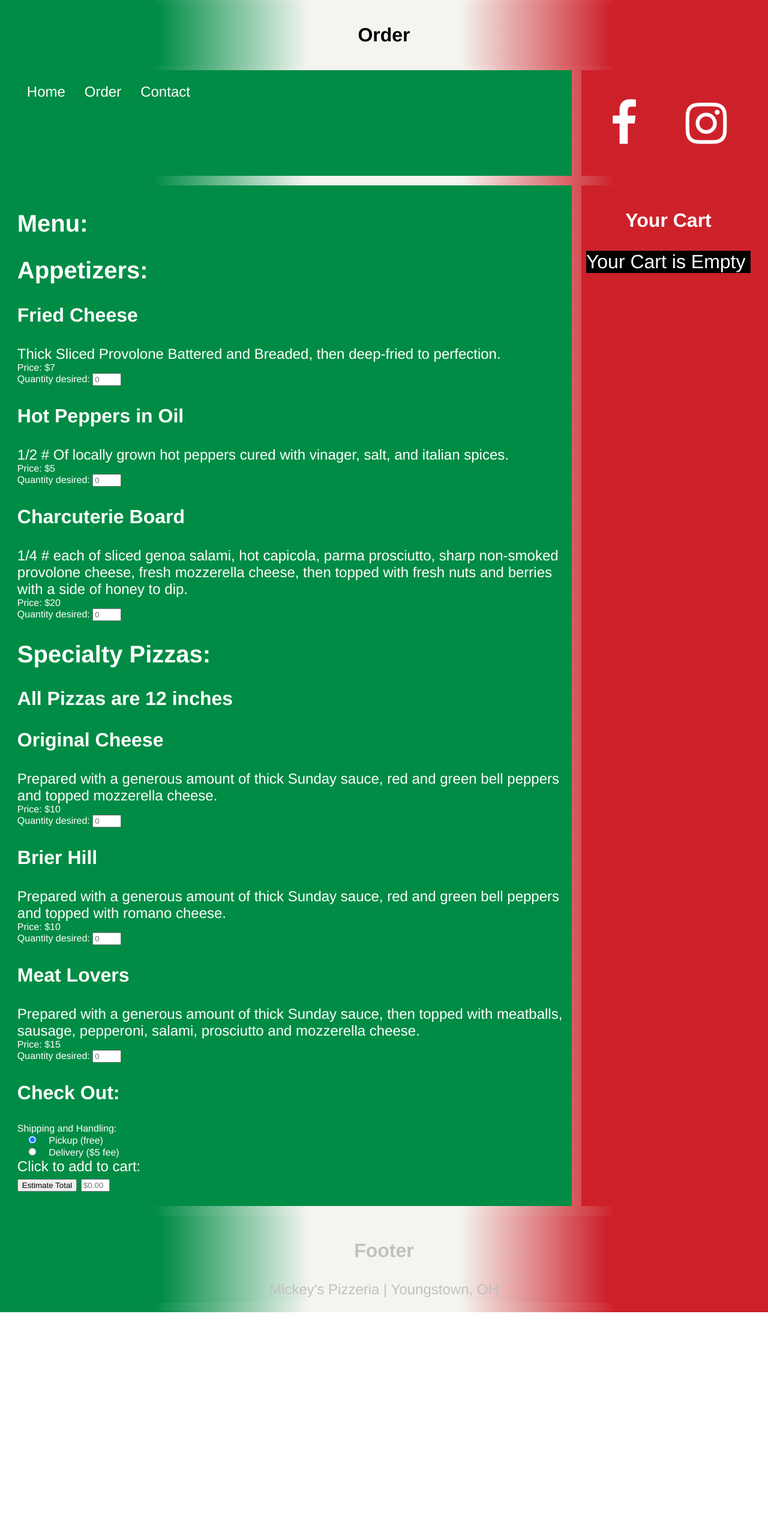
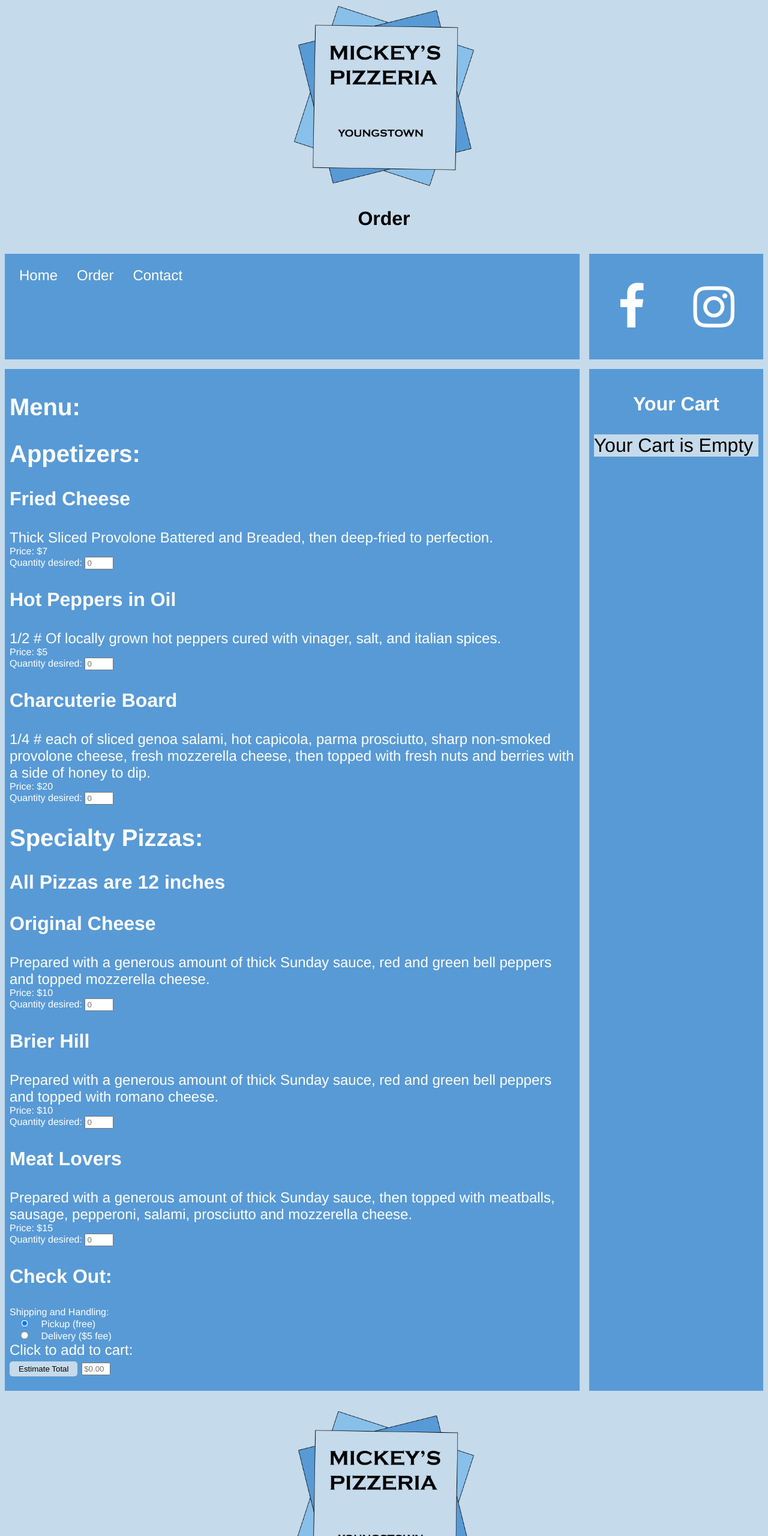
Before and after one commit to mphillips01/pizza-app, a plain HTML site: page order.html in a window 1280 px wide. Shown: the top 2560 px of the page at 60% size. Before the commit the page ends 2187 px from the top, so only its background shows below. Drawn offline with Linux system fonts and the light colour scheme.

Commit message:
css changes

```diff
--- a/order.html
+++ b/order.html
@@ -31,6 +31,7 @@
   <body>
     <div class="wrapper">
       <section class="masthead">
+      <img src="logo.png" />
           <h3>Order</h3>
         </section>
         <section class="navbar">
@@ -206,8 +207,7 @@
         <div id="results"></div>
       </section>
       <section class="footer">
-        <h3>Footer</h3>
-        <p>Mickey's Pizzeria | Youngstown, OH</p>
+        <img src="logo.png" />
       </section>
     </div>
   <script src="script.js"></script>
--- a/style.css
+++ b/style.css
@@ -31,18 +31,7 @@ p {
   font-size: 1.5em;
 }
 body {
-  background-image: linear-gradient(
-    to right,
-    #008c45,
-    #008c45,
-    #f4f5f0,
-    #f4f5f0,
-    #cd212a,
-    #cd212a
-  );
-  background-attachment: fixed;
-  height: 100%;
-  padding: 0.5em 1%;
+  background-color: #c5daea;
 }
 ul {
   font-size: 1.5em;
@@ -64,9 +53,8 @@ li {
   padding: 14px 16px;
   text-decoration: none;
 }
-/* Change the link color to #111 (black) on hover */
 li a:hover {
-  background-color: #111;
+  background-color: #113450;
   border-style: solid;
   border-radius: 2em;
   border-color: white;
@@ -78,17 +66,17 @@ li a:hover {
   padding: 14px 16px;
   text-decoration: none;
   border-radius: 2em;
-  background-color: #111;
-  color: white;
+  background-color: #c5daea;
+  color: black;
 }
 
-/* Change the link color to #333 (black) on hover */
 .before-map a:hover {
   display: block;
   background-color: #333;
   border-style: solid;
   border-radius: 2em;
   border-color: white;
+  color: white;
 }
 
 .subsec h3 {
@@ -128,28 +116,19 @@ li a:hover {
   font-size: 2em;
 }
 .masthead {
-  background-image: linear-gradient(
-    to right,
-    #008c45,
-    #008c45,
-    #f4f5f0,
-    #f4f5f0,
-    #cd212a,
-    #cd212a
-  );
   color: black;
   grid-area: masthead;
   text-align: center;
 }
 .navbar {
-  background: #008c45;
+  background: #589ad6;
   color: black;
   grid-area: navbar;
   margin: 0.5em;
   padding: 0.5em;
 }
 .mainsec {
-  background: #008c45;
+  background: #589ad6;
   color: white;
   grid-area: mainsec;
   margin: 0.5em;
@@ -157,7 +136,7 @@ li a:hover {
   max-width: 100%;
 }
 .subsec {
-  background: rgb(205, 33, 42);
+  background: #589ad6;
   color: white;
   grid-area: subsec;
   margin: 0.5em;
@@ -165,12 +144,13 @@ li a:hover {
   position: relative;
 }
 #results {
-  background: black;
+  background: #c5daea;
   font-size: 2em;
   align-items: center;
+  color: black;
 }
 .sidebar {
-  background-color: #cd212a;
+  background-color: #589ad6;
   color: white;
   grid-area: sidebar;
   margin: 0.5em;
@@ -197,21 +177,11 @@ li a:hover {
   color: white;
 }
 .footer {
-  background: teal;
   color: silver;
   grid-area: footer;
   margin: 0.5em;
   padding: 0.5em;
   text-align: center;
-  background-image: linear-gradient(
-    to right,
-    #008c45,
-    #008c45,
-    #f4f5f0,
-    #f4f5f0,
-    #cd212a,
-    #cd212a
-  );
 }
 footer li {
   float: left;
@@ -225,7 +195,6 @@ li a {
   text-decoration: none;
 }
 
-/* Change the link color to #111 (black) on hover */
 li a:hover {
   background-color: rgba(255, 255, 255, 0.2);
   border-style: solid;
@@ -249,7 +218,17 @@ input {
 #btn-estimate {
   width: auto;
 }
-
+img {
+  padding-top: 10px;
+  max-width: 300px;
+}
+input[type="submit"] {
+  padding: 5px 15px;
+  background-color: #c5daea;
+  border: 0 none;
+  cursor: pointer;
+  border-radius: 5px;
+}
 @media (min-width: 900px) {
   .wrapper {
     grid-template-columns: 2, 1fr;
```
Also changed, not shown: contact.html (+2 -2 lines), index.html (+2 -2 lines), logo.png (added).
